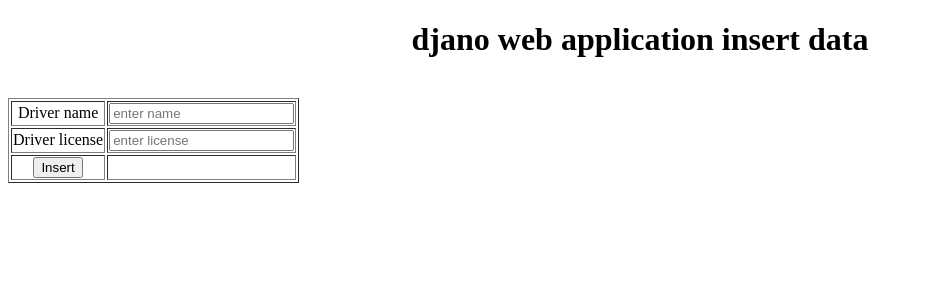
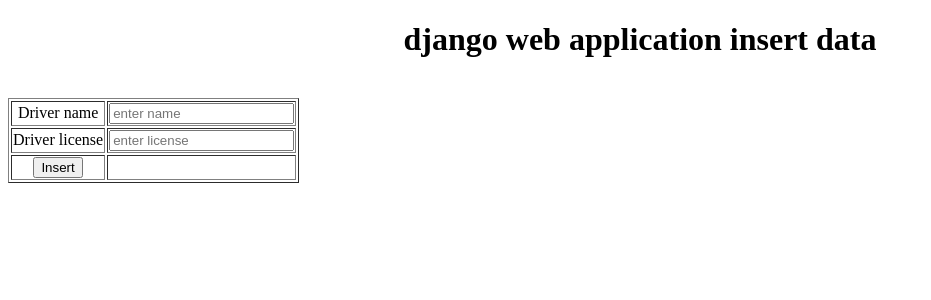
Before and after one commit to Aishwaryadubari/myproject, a Django app: page /cars/insert/ in a window 1280 px wide. Shown: the top 300 px of the page, without its empty margins (0-931 px from the left). Run offline with Django 4.2, Linux system fonts and the light colour scheme.

Commit message:
add new commit

```diff
--- a/django_app/hello_world/templates/insert.html
+++ b/django_app/hello_world/templates/insert.html
@@ -6,7 +6,7 @@
 </head>
 <body>
     <div style="text-align: center;">
-    <h1>djano web application insert data</h1>
+    <h1>django web application insert data</h1>
         <br/>
         <form method="POST">
             {% csrf_token %}
```
